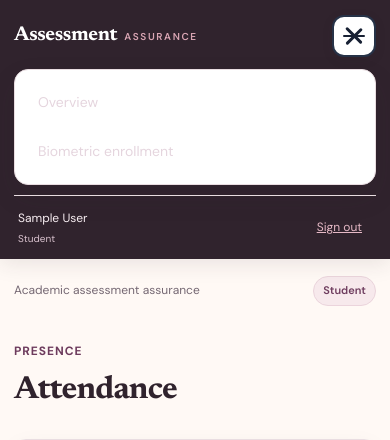
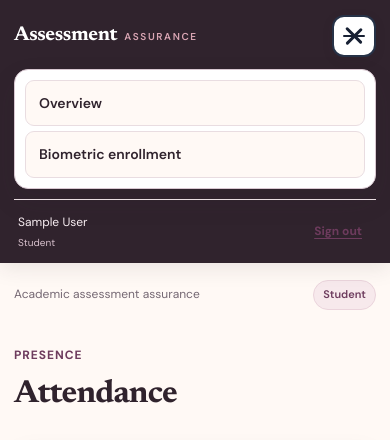
Before and after one commit to Moana-star/Academic-Assessment-Assurance-Platform, a Django app: page /attendance/ in a window 390 px wide, after a click that opens the changed part. Shown: the top 440 px of the page. Run offline with Django 5.2, Linux system fonts and the light colour scheme; the visitor is signed in with stand-in values (Sample User, id 1); data that the repository does not hold is empty.

Commit message:
Improve mobile menu link and sign-out contrast

```diff
--- a/static/css/base.css
+++ b/static/css/base.css
@@ -309,3 +309,34 @@ video { width: 100%; background: var(--plum); border-radius: 8px; min-height: 22
     outline-offset: 3px;
   }
 }
+
+
+/* Mobile menu contrast: readable links on the white dropdown panel */
+@media (max-width: 800px) {
+  aside nav#mobile-navigation {
+    background: #FFFFFF;
+    border: 1px solid #D8C7D1;
+  }
+  aside nav#mobile-navigation a {
+    color: #30232D !important;
+    background: #FFF9F5;
+    border: 1px solid #E9DDE1;
+    font-weight: 600;
+  }
+  aside nav#mobile-navigation a:hover,
+  aside nav#mobile-navigation a:focus-visible,
+  aside nav#mobile-navigation a[aria-current='page'] {
+    color: #FFFFFF !important;
+    background: #6D3B5D !important;
+    border-color: #6D3B5D;
+  }
+  aside nav#mobile-navigation a[aria-current='page'] {
+    box-shadow: inset 4px 0 0 #C6A15B;
+  }
+  aside .user a {
+    color: #6D3B5D !important;
+    font-weight: 700;
+    text-decoration: underline;
+    text-underline-offset: 3px;
+  }
+}
```
